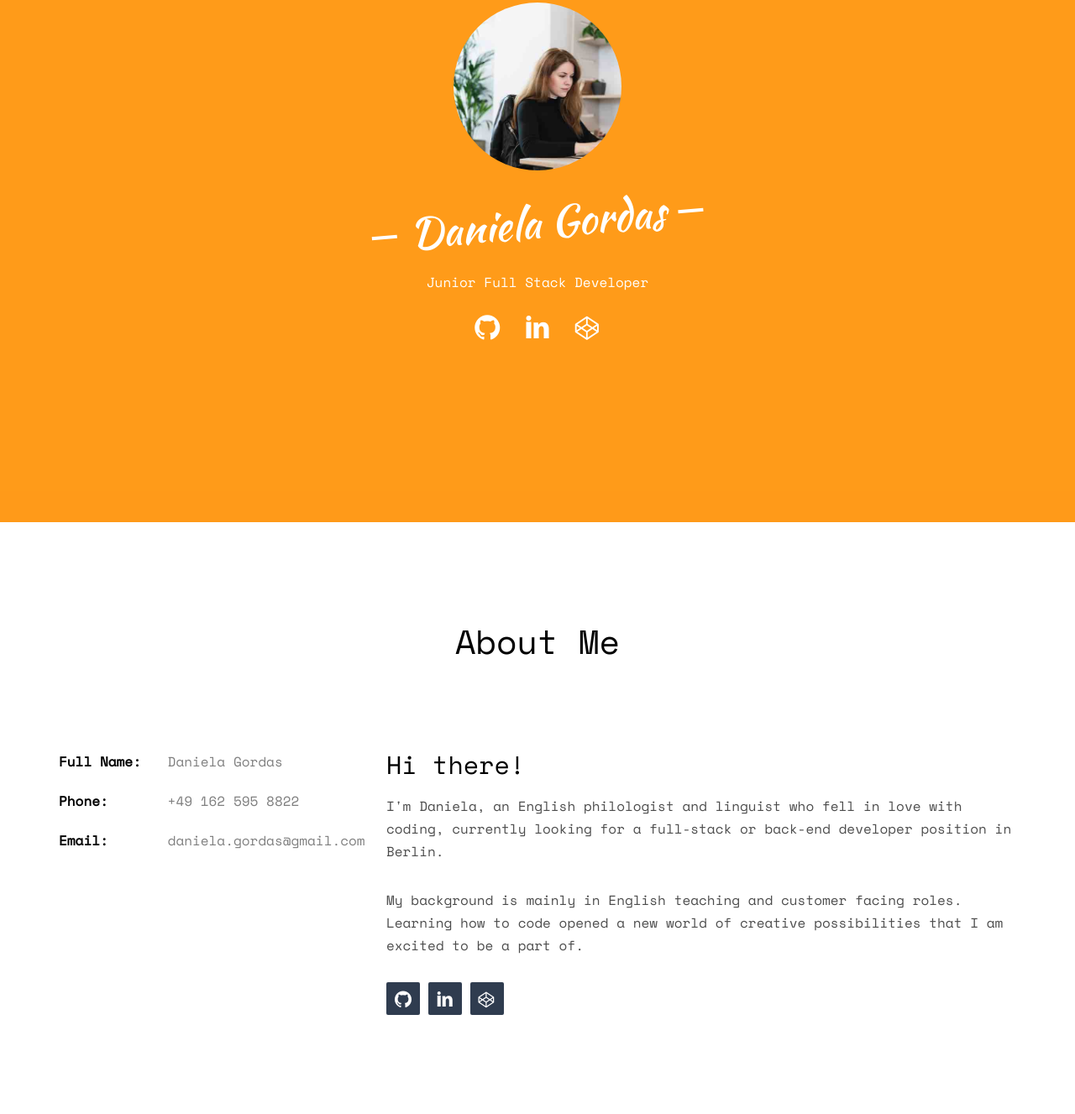
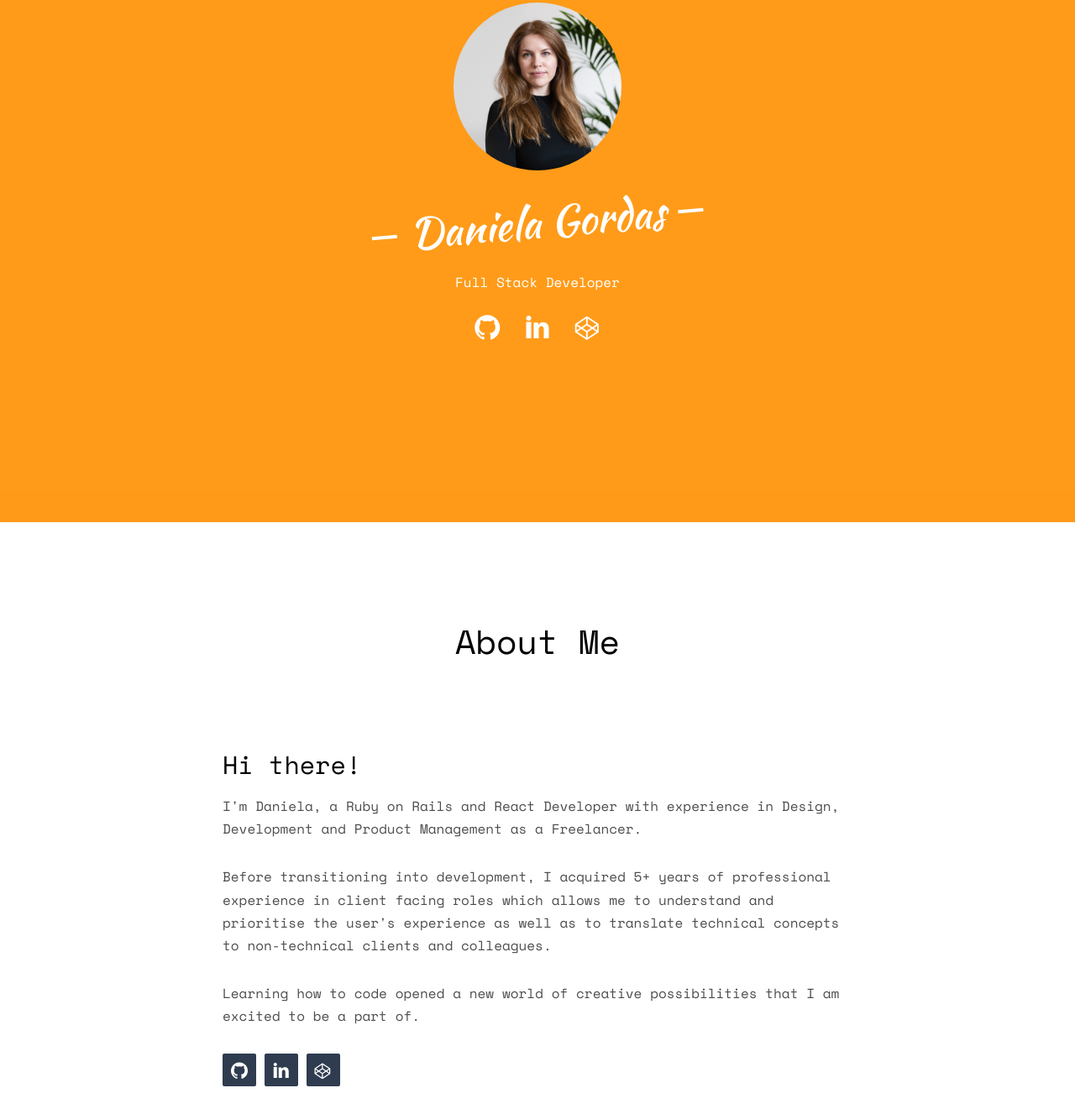
Before and after one commit to DanaGordas/danagordas.github.io, a plain HTML site: page index.html in a window 1280 px wide. Shown: the part 178-1505 px from the top of the page at 84% size. Drawn offline with nearby package versions, Linux system fonts and the light colour scheme; some packages are replaced by stand-ins of ours; no server answers; files whose address does not match are found by name.

Commit message:
changed main picture and the about section

```diff
--- a/index.html
+++ b/index.html
@@ -56,9 +56,9 @@
 				<div class="col-md-8 col-md-offset-2 text-center">
 					<div class="display-t js-fullheight">
 						<div class="display-tc js-fullheight animate-box" data-animate-effect="fadeIn">
-							<div class="profile-thumb" style="background: url(images/coding.jpg);"></div>
+							<div class="profile-thumb" style="background: url(images/Profile_Picture.jpg);"></div>
 							<h1><span>Daniela Gordas</span></h1>
-							<h3><span>Junior Full Stack Developer</span></h3>
+							<h3><span>Full Stack Developer</span></h3>
 							<p>
 								<ul class="fh5co-social-icons">
 									<li><a href="https://github.com/DanaGordas" target="_blank"><i class="icon-github2"></i></a></li>
@@ -83,17 +83,11 @@
 				</div>
 			</div>
 			<div class="row">
-				<div class="col-md-4">
-					<ul class="info">
-						<li><span class="first-block">Full Name:</span><span class="second-block">Daniela Gordas</span></li>
-						<li><span class="first-block">Phone:</span><span class="second-block">+49 162 595 8822</span></li>
-						<li><span class="first-block">Email:</span><span class="second-block">daniela.gordas@gmail.com</span></li>
-					</ul>
-				</div>
-				<div class="col-md-8">
+				<div class="col-md-8 col-md-offset-2">
 					<h2>Hi there!</h2>
-					<p>I'm Daniela, an English philologist and linguist who fell in love with coding, currently looking for a full-stack or back-end developer position in Berlin.</p>
-					<p>My background is mainly in English teaching and customer facing roles. Learning how to code opened a new world of creative possibilities that I am excited to be a part of.</p>
+					<p>I'm Daniela, a Ruby on Rails and React Developer with experience in Design, Development and Product Management as a Freelancer. </p>
+					<p>Before transitioning into development, I acquired 5+ years of professional experience in client facing roles which allows me to understand and prioritise the user's experience as well as to translate technical concepts to non-technical clients and colleagues.</p>
+					<p>Learning how to code opened a new world of creative possibilities that I am excited to be a part of.</p>
 					<p>
 						<ul class="fh5co-social-icons">
 							<li><a href="https://github.com/DanaGordas" target="_blank"><i class="icon-github2"></i></a></li>
```
Also changed, not shown: images/Profile_Picture.jpg (added).
